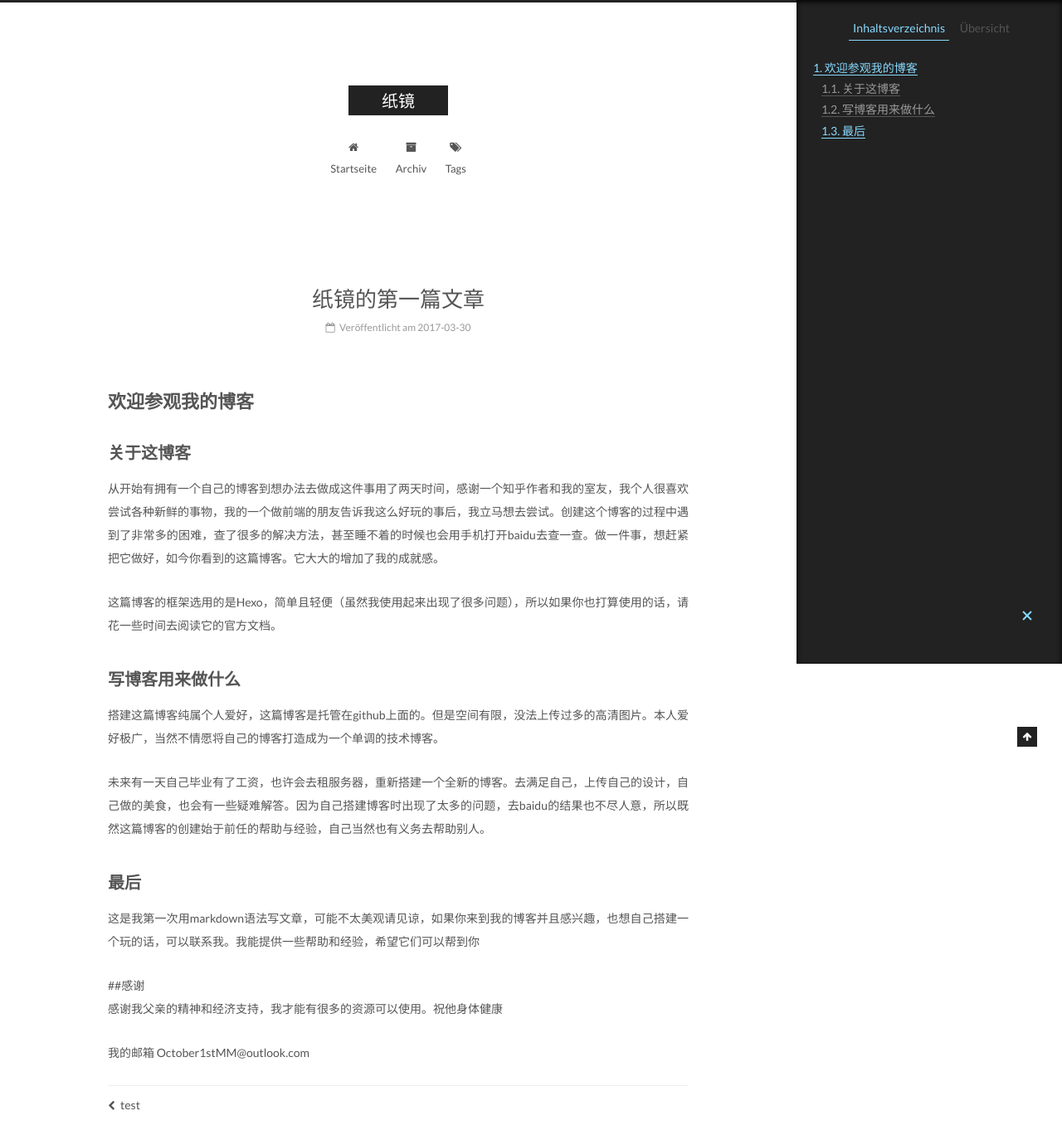
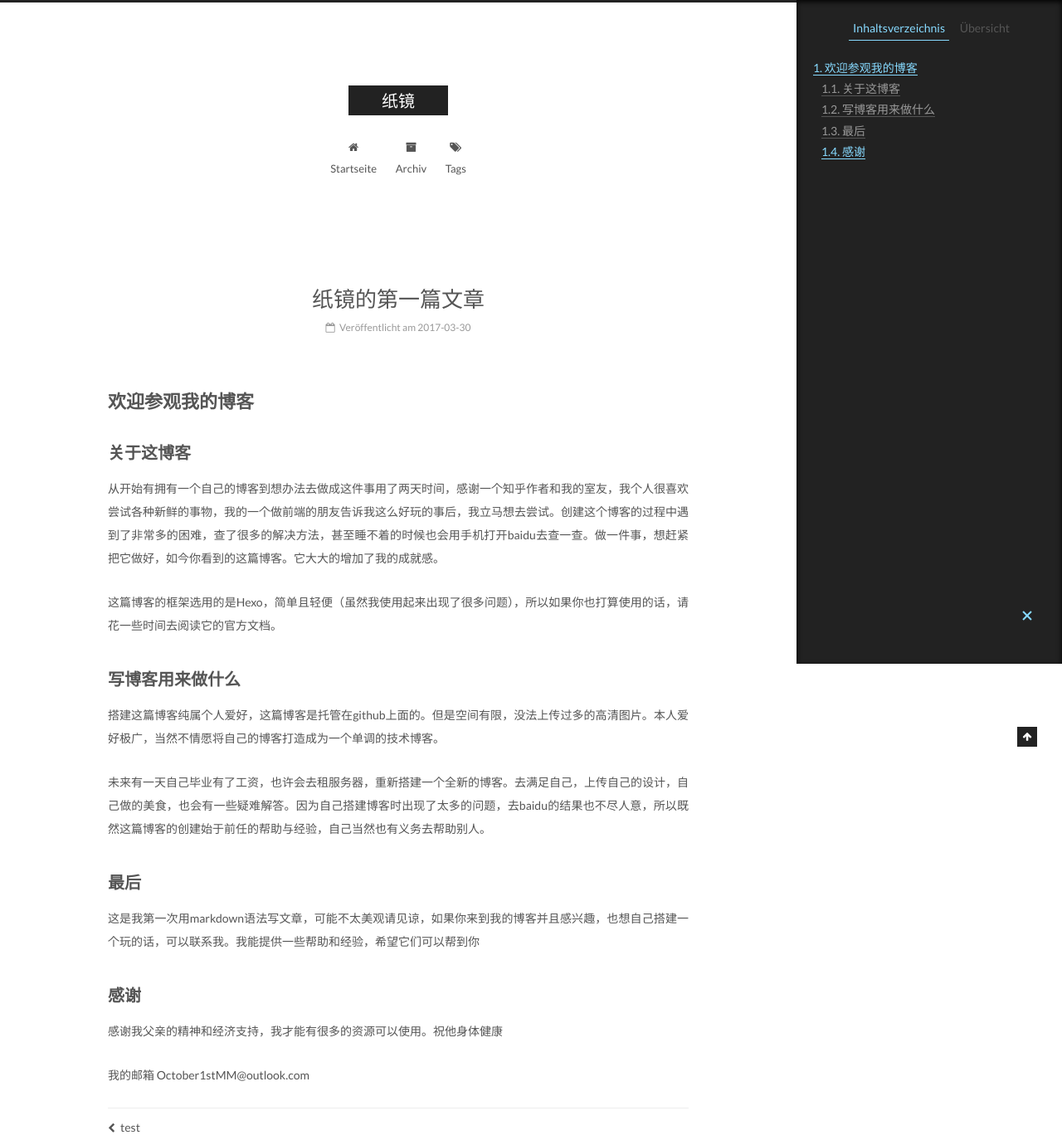
Before and after one commit to Moshiwei/Moshiwei.github.io, a plain HTML site: page 2017/03/30/纸镜的第一篇文章/index.html in a window 1280 px wide. Shown: the top 1374 px of the page at 83% size. Drawn offline with Linux system fonts and the light colour scheme.

Commit message:
Site updated: 2017-04-01 12:57:17

```diff
--- a/2017/03/30/纸镜的第一篇文章/index.html
+++ b/2017/03/30/纸镜的第一篇文章/index.html
@@ -95,7 +95,7 @@
 <meta property="og:site_name" content="纸镜">
 <meta property="og:description" content="欢迎参观我的博客关于这博客从开始有拥有一个自己的博客到想办法去做成这件事用了两天时间，感谢一个知乎作者和我的室友，我个人很喜欢尝试各种新鲜的事物，我的一个做前端的朋友告诉我这么好玩的事后，我立马想去尝试。创建这个博客的过程中遇到了非常多的困难，查了很多的解决方法，甚至睡不着的时候也会用手机打开baidu去查一查。做一件事，想赶紧把它做好，如今你看到的这篇博客。它大大的增加了我的成就感。
 这篇博客的">
-<meta property="og:updated_time" content="2017-04-01T04:51:39.320Z">
+<meta property="og:updated_time" content="2017-04-01T04:57:02.220Z">
 <meta name="twitter:card" content="summary">
 <meta name="twitter:title" content="纸镜的第一篇文章">
 <meta name="twitter:description" content="欢迎参观我的博客关于这博客从开始有拥有一个自己的博客到想办法去做成这件事用了两天时间，感谢一个知乎作者和我的室友，我个人很喜欢尝试各种新鲜的事物，我的一个做前端的朋友告诉我这么好玩的事后，我立马想去尝试。创建这个博客的过程中遇到了非常多的困难，查了很多的解决方法，甚至睡不着的时候也会用手机打开baidu去查一查。做一件事，想赶紧把它做好，如今你看到的这篇博客。它大大的增加了我的成就感。
@@ -329,7 +329,7 @@
 <h2 id="写博客用来做什么"><a href="#写博客用来做什么" class="headerlink" title="写博客用来做什么"></a>写博客用来做什么</h2><p>搭建这篇博客纯属个人爱好，这篇博客是托管在github上面的。但是空间有限，没法上传过多的高清图片。本人爱好极广，当然不情愿将自己的博客打造成为一个单调的技术博客。</p>
 <p>未来有一天自己毕业有了工资，也许会去租服务器，重新搭建一个全新的博客。去满足自己，上传自己的设计，自己做的美食，也会有一些疑难解答。因为自己搭建博客时出现了太多的问题，去baidu的结果也不尽人意，所以既然这篇博客的创建始于前任的帮助与经验，自己当然也有义务去帮助别人。</p>
 <h2 id="最后"><a href="#最后" class="headerlink" title="最后"></a>最后</h2><p>这是我第一次用markdown语法写文章，可能不太美观请见谅，如果你来到我的博客并且感兴趣，也想自己搭建一个玩的话，可以联系我。我能提供一些帮助和经验，希望它们可以帮到你</p>
-<p>##感谢<br>感谢我父亲的精神和经济支持，我才能有很多的资源可以使用。祝他身体健康</p>
+<h2 id="感谢"><a href="#感谢" class="headerlink" title="感谢"></a>感谢</h2><p>感谢我父亲的精神和经济支持，我才能有很多的资源可以使用。祝他身体健康</p>
 <p>我的邮箱               October1stMM@outlook.com</p>
 
 
@@ -486,7 +486,7 @@
 
 
 
-              <div class="post-toc-content"><ol class="nav"><li class="nav-item nav-level-1"><a class="nav-link" href="#欢迎参观我的博客"><span class="nav-number">1.</span> <span class="nav-text">欢迎参观我的博客</span></a><ol class="nav-child"><li class="nav-item nav-level-2"><a class="nav-link" href="#关于这博客"><span class="nav-number">1.1.</span> <span class="nav-text">关于这博客</span></a></li><li class="nav-item nav-level-2"><a class="nav-link" href="#写博客用来做什么"><span class="nav-number">1.2.</span> <span class="nav-text">写博客用来做什么</span></a></li><li class="nav-item nav-level-2"><a class="nav-link" href="#最后"><span class="nav-number">1.3.</span> <span class="nav-text">最后</span></a></li></ol></li></ol></div>
+              <div class="post-toc-content"><ol class="nav"><li class="nav-item nav-level-1"><a class="nav-link" href="#欢迎参观我的博客"><span class="nav-number">1.</span> <span class="nav-text">欢迎参观我的博客</span></a><ol class="nav-child"><li class="nav-item nav-level-2"><a class="nav-link" href="#关于这博客"><span class="nav-number">1.1.</span> <span class="nav-text">关于这博客</span></a></li><li class="nav-item nav-level-2"><a class="nav-link" href="#写博客用来做什么"><span class="nav-number">1.2.</span> <span class="nav-text">写博客用来做什么</span></a></li><li class="nav-item nav-level-2"><a class="nav-link" href="#最后"><span class="nav-number">1.3.</span> <span class="nav-text">最后</span></a></li><li class="nav-item nav-level-2"><a class="nav-link" href="#感谢"><span class="nav-number">1.4.</span> <span class="nav-text">感谢</span></a></li></ol></li></ol></div>
 
 
           </div>
--- a/css/main.css
+++ b/css/main.css
@@ -1684,7 +1684,7 @@ pre .javascript .function {
   width: 4px;
   height: 4px;
   border-radius: 50%;
-  background: #ffe58f;
+  background: #c7097f;
 }
 .links-of-blogroll {
   font-size: 13px;
```
Also changed, not shown: index.html (+1 -1 lines).
